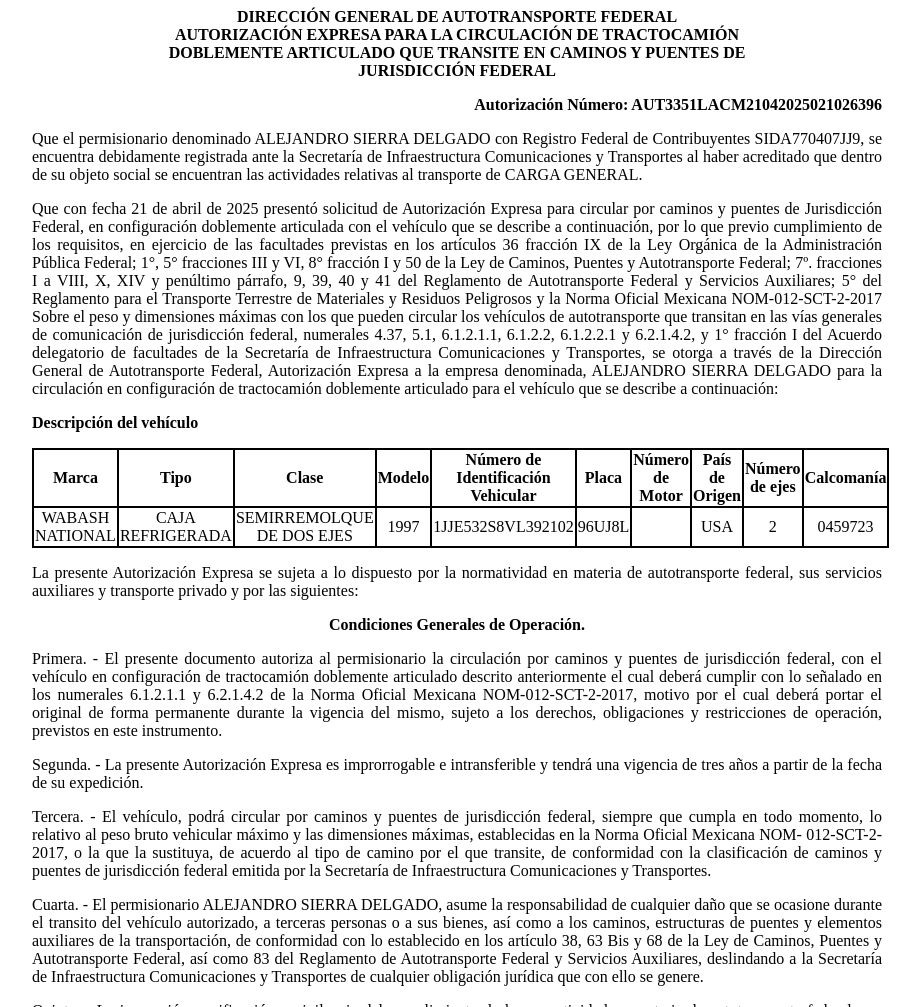
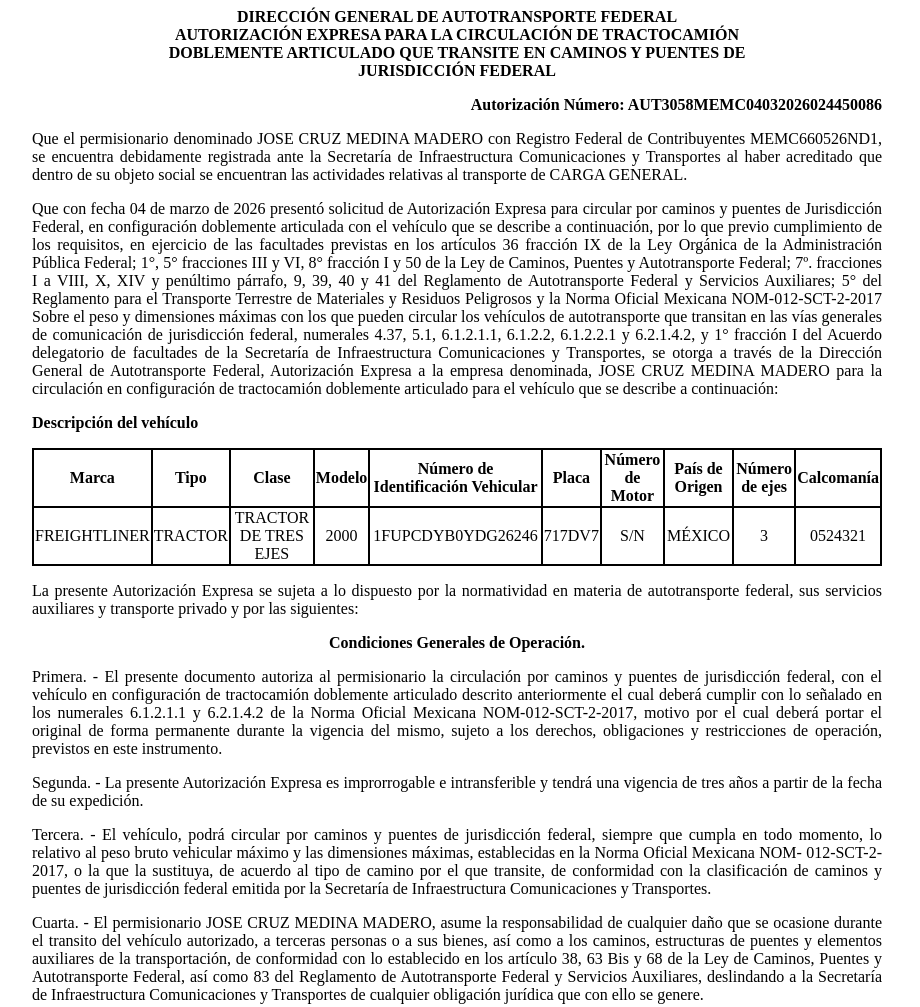
Before and after one commit to app-sct1/ConsultaAutDobleRemolque-folio-0201499, a plain HTML site: page index.html in a window 1280 px wide. Shown: the top 1007 px of the page, without its empty margins (183-1103 px from the left). Drawn offline with Linux system fonts and the light colour scheme.

Commit message:
index.html

```diff
--- a/index.html
+++ b/index.html
@@ -75,19 +75,19 @@
 						<p class="sinMargen">DOBLEMENTE ARTICULADO QUE TRANSITE EN CAMINOS Y PUENTES DE</p>
 						<p class="sinMargen">JURISDICCIÓN FEDERAL</p>
 					</div>
-<p class="derechaNegro">Autorización Número: AUT3351LACM21042025021026396</p>
+<p class="derechaNegro">Autorización Número: AUT3058MEMC04032026024450086</p>
 
 					<p class="justificado">Que el permisionario denominado
-						ALEJANDRO SIERRA DELGADO con Registro Federal de
-						Contribuyentes SIDA770407JJ9, se encuentra
+						JOSE CRUZ MEDINA MADERO con Registro Federal de
+						Contribuyentes MEMC660526ND1, se encuentra
 						debidamente registrada ante la Secretaría de Infraestructura
 						Comunicaciones y Transportes al haber acreditado que dentro de su
 						objeto social se encuentran las actividades relativas al
 						transporte de CARGA GENERAL.</p>
 
 
-					<p class="justificado">Que con fecha 21 de
-						abril de 2025 presentó
+					<p class="justificado">Que con fecha 04 de
+						marzo de 2026 presentó
 						solicitud de Autorización Expresa para circular por caminos y
 						puentes de Jurisdicción Federal, en configuración doblemente
 						articulada con el vehículo que se describe a continuación, por lo
@@ -107,7 +107,7 @@
 						facultades de la Secretaría de Infraestructura Comunicaciones y
 						Transportes, se otorga a través de la
 						Dirección General de Autotransporte Federal, Autorización Expresa a la
-						empresa denominada, ALEJANDRO SIERRA DELGADO para la
+						empresa denominada, JOSE CRUZ MEDINA MADERO para la
 						circulación en configuración de tractocamión doblemente articulado
 						para el vehículo que se describe a continuación:</p>
 
@@ -128,16 +128,16 @@
 							<th class="borde">Calcomanía</th>
 						</tr>
 						<tr class="borde">
-							<td class="borde">WABASH NATIONAL</td>
-							<td class="borde">CAJA REFRIGERADA</td>
-							<td class="borde">SEMIRREMOLQUE DE DOS EJES</td>
-							<td class="borde">1997</td>
-							<td class="borde">1JJE532S8VL392102</td>
-							<td class="borde">96UJ8L</td>
-							<td class="borde"></td>
-							<td class="borde">USA</td>
-							<td class="borde">2</td>
-							<td class="borde">0459723</td>
+							<td class="borde">FREIGHTLINER</td>
+							<td class="borde">TRACTOR</td>
+							<td class="borde">TRACTOR DE TRES EJES</td>
+							<td class="borde">2000</td>
+							<td class="borde">1FUPCDYB0YDG26246</td>
+							<td class="borde">717DV7</td>
+							<td class="borde">S/N</td>
+							<td class="borde">MÉXICO</td>
+							<td class="borde">3</td>
+							<td class="borde">0524321</td>
 						</tr>
 
 					</tbody></table>
@@ -175,7 +175,7 @@
 						Secretaría de Infraestructura Comunicaciones y Transportes.</p>
 
 					<p class="justificado">Cuarta. - El permisionario
-						ALEJANDRO SIERRA DELGADO, asume la responsabilidad de
+						JOSE CRUZ MEDINA MADERO, asume la responsabilidad de
 						cualquier daño que se ocasione durante el transito del vehículo
 						autorizado, a terceras personas o a sus bienes, así como a los
 						caminos, estructuras de puentes y elementos auxiliares de la
```
